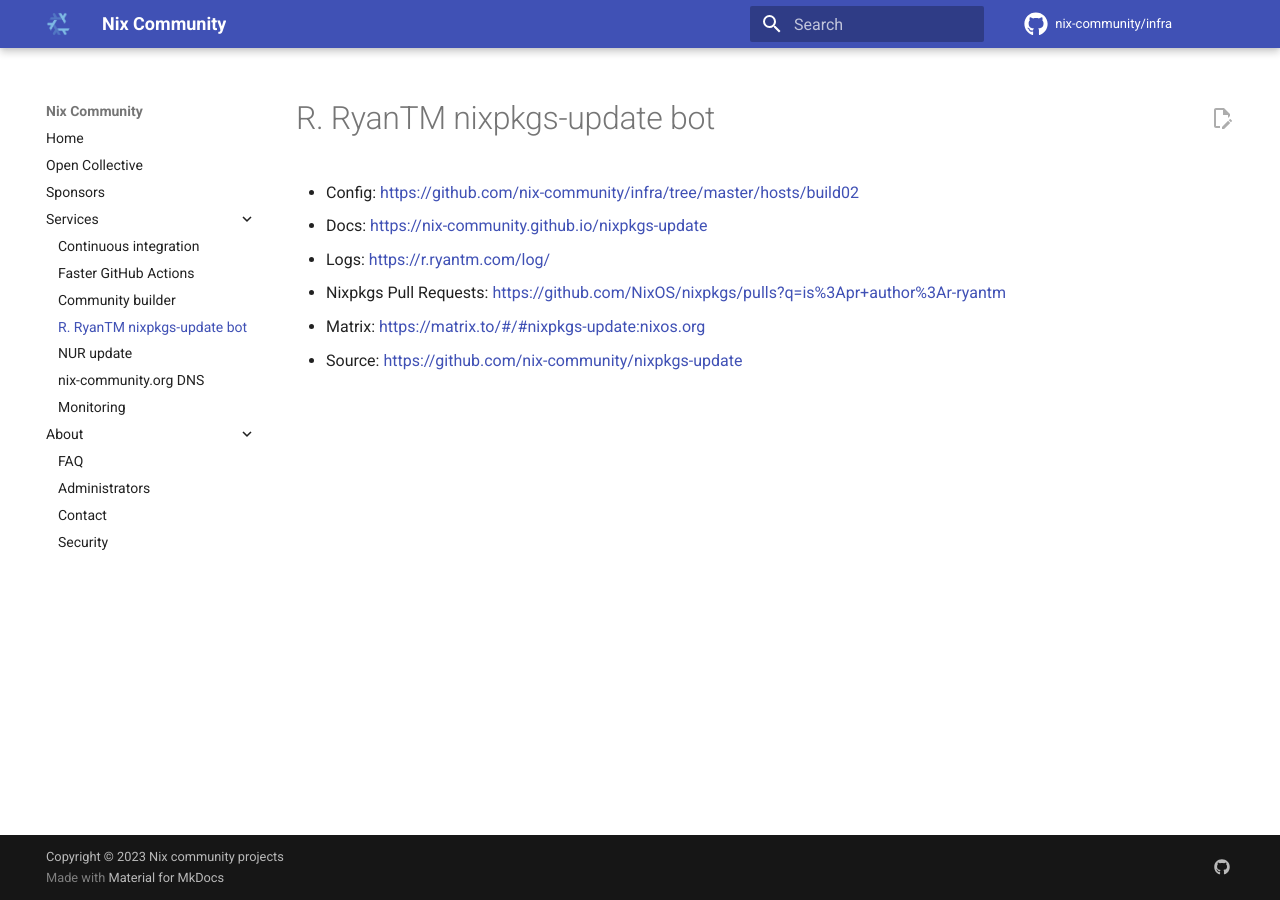
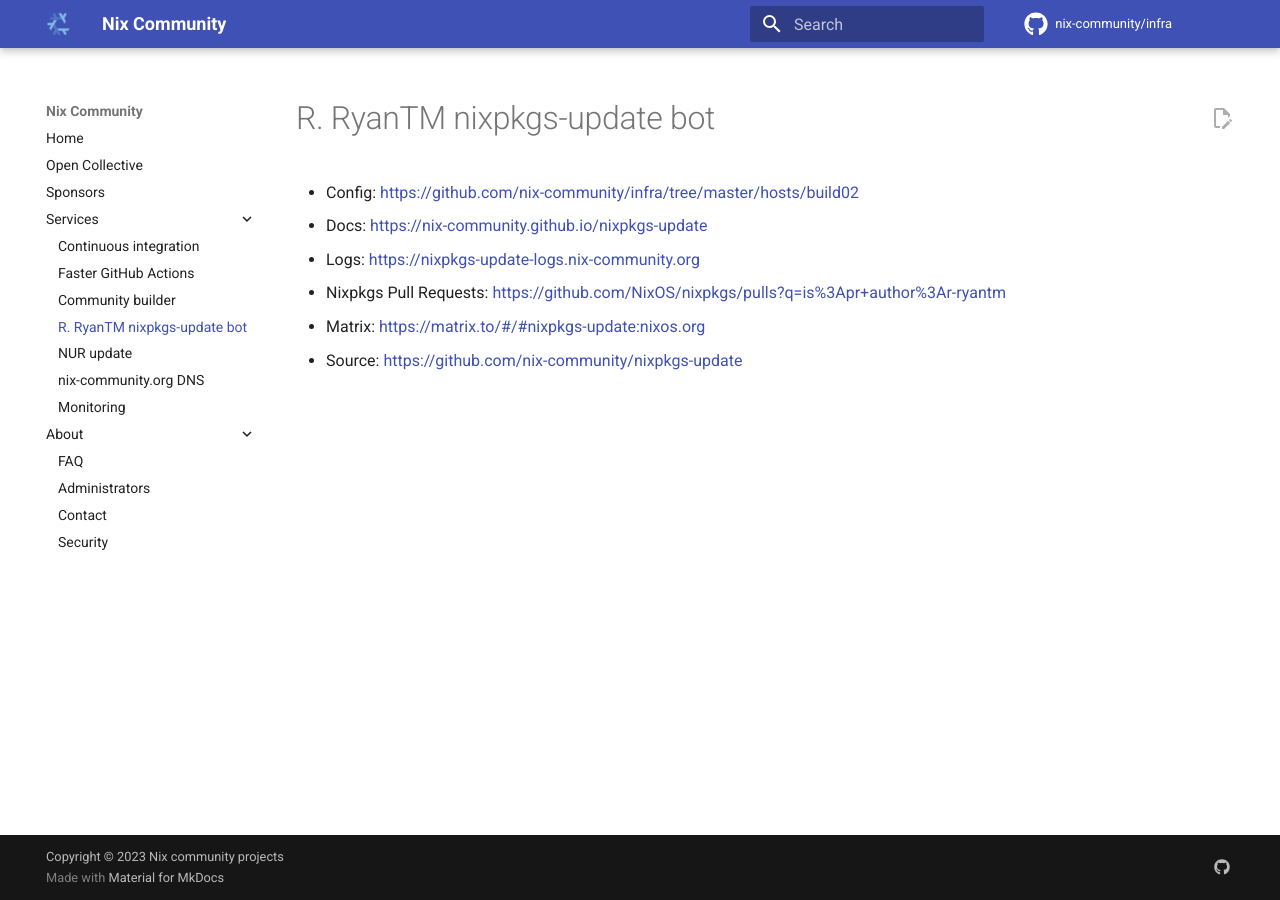
Before and after one commit to nix-community/infra, an MkDocs documentation site: the page built from docs/update-bot.md, in a window 1280 px wide. Built offline with MkDocs 1.6.1 and Material for MkDocs 9.7.7, drawn with Linux system fonts in a browser that asks for light colours; comment, search, counter and statistics services are not loaded; some of the changed lines change nothing that is shown.

Commit message:
serve logs on nixpkgs-update-logs.nix-community.org

```diff
--- a/docs/update-bot.md
+++ b/docs/update-bot.md
@@ -1,6 +1,6 @@
 - Config: [https://github.com/nix-community/infra/tree/master/hosts/build02](https://github.com/nix-community/infra/tree/master/hosts/build02)
 - Docs: [https://nix-community.github.io/nixpkgs-update](https://nix-community.github.io/nixpkgs-update)
-- Logs: [https://r.ryantm.com/log/](https://r.ryantm.com/log/)
+- Logs: [https://nixpkgs-update-logs.nix-community.org](https://nixpkgs-update-logs.nix-community.org)
 - Nixpkgs Pull Requests: [https://github.com/NixOS/nixpkgs/pulls?q=is%3Apr+author%3Ar-ryantm](https://github.com/NixOS/nixpkgs/pulls?q=is%3Apr+author%3Ar-ryantm)
 - Matrix: [https://matrix.to/#/#nixpkgs-update:nixos.org](https://matrix.to/#/#nixpkgs-update:nixos.org)
 - Source: [https://github.com/nix-community/nixpkgs-update](https://github.com/nix-community/nixpkgs-update)
```
Also changed, not shown: 3 other files.
